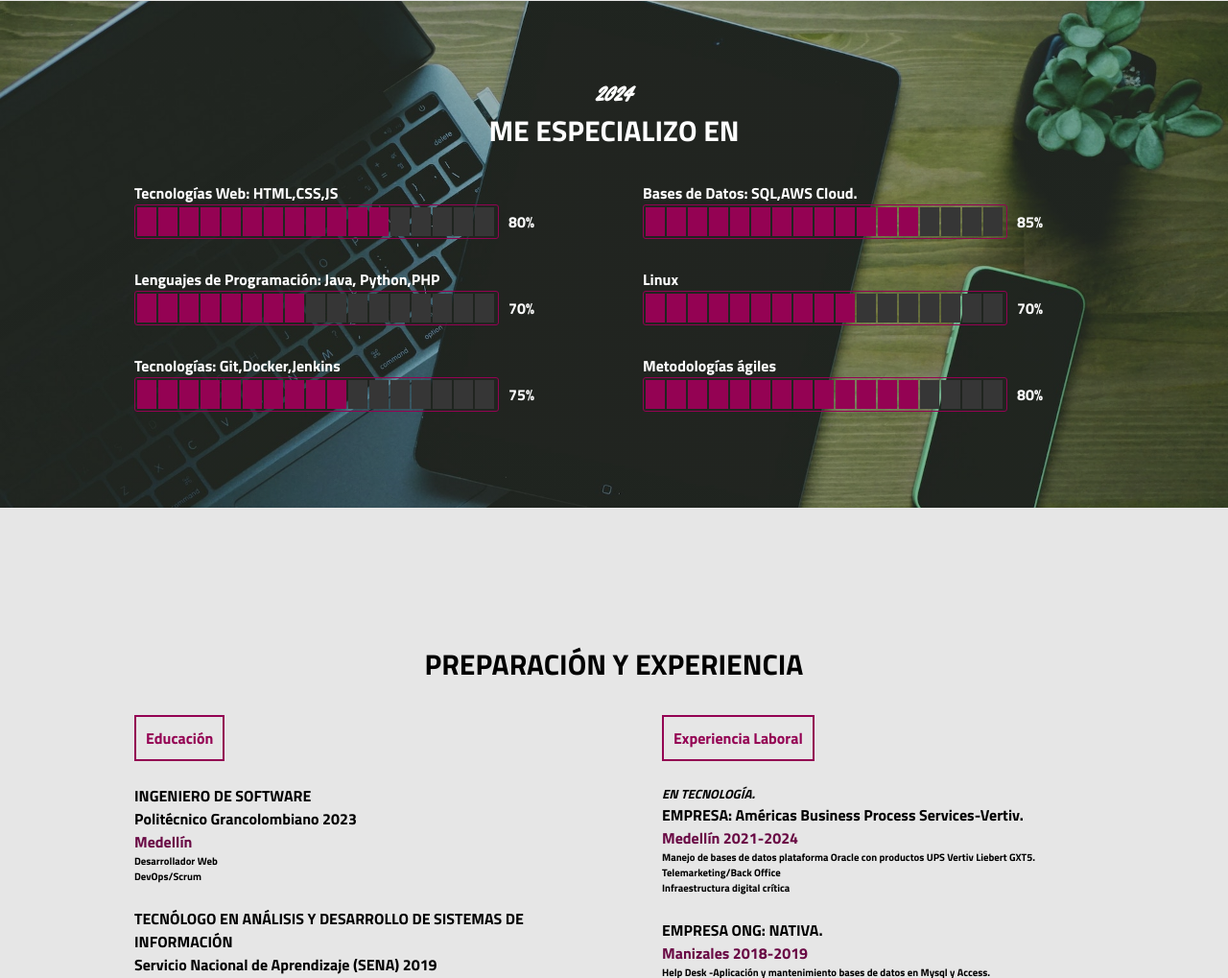
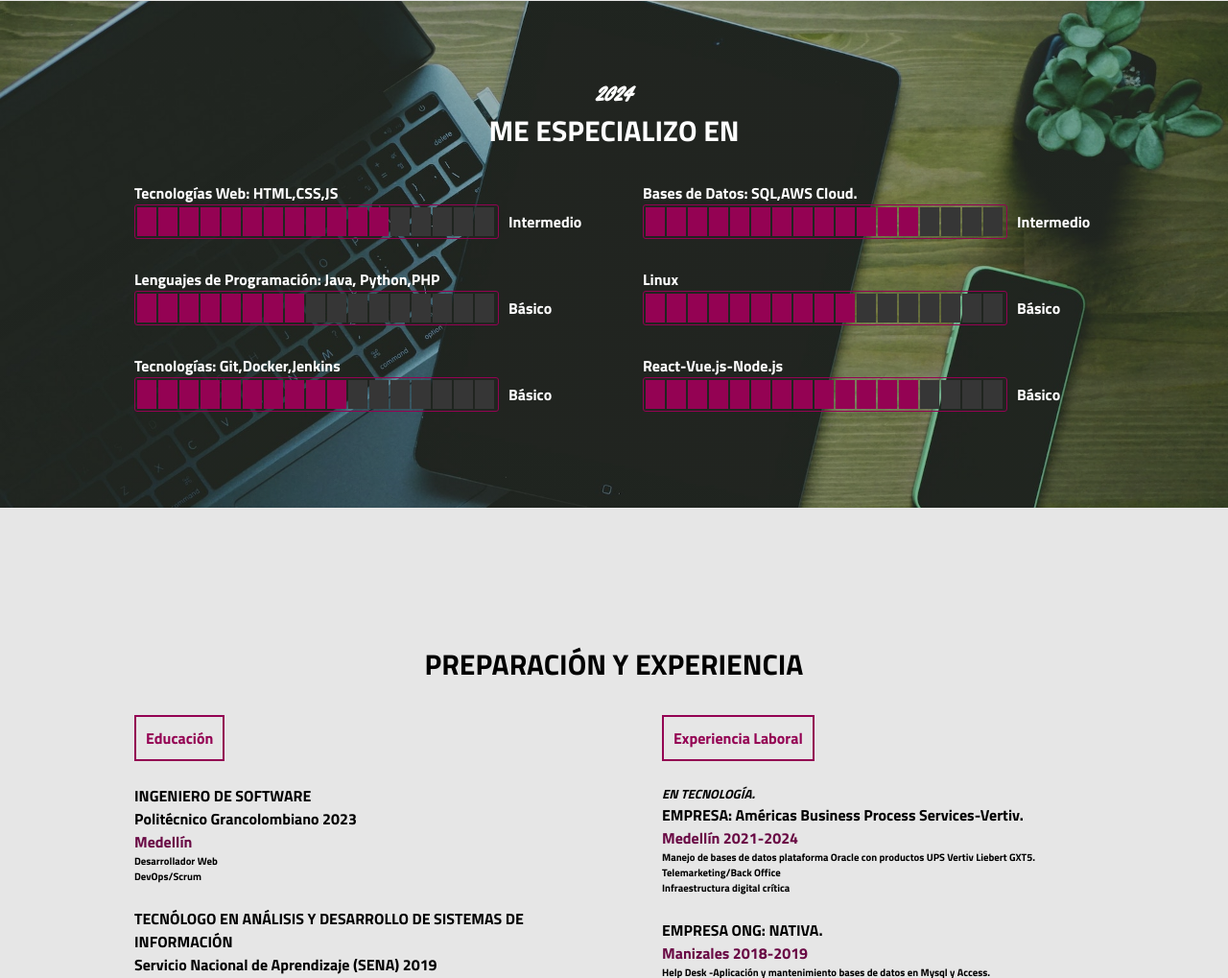
Before and after one commit to andresfelipeoq/2024-example-portfolio-Andres-Flp-, a plain HTML site: page index.html in a window 1280 px wide. Shown: the part 1093-2112 px from the top of the page at 96% size. Drawn offline with Linux system fonts and the light colour scheme.

Commit message:
Update index.html

```diff
--- a/index.html
+++ b/index.html
@@ -109,7 +109,7 @@
                             <!-- mediante javascript luego genereremos 17 barritas con clase e -->
 
                         </div>
-                        <span>80%</span>
+                        <span>Intermedio</span>
                     </div>
                 </div>
                 <div class="col">
@@ -119,7 +119,7 @@
                             <!-- mediante javascript luego genereremos 17 barritas con clase e -->
 
                         </div>
-                        <span>85%</span>
+                        <span>Intermedio</span>
                     </div>
                 </div>
             </div>
@@ -131,7 +131,7 @@
                             <!-- mediante javascript luego genereremos 17 barritas con clase e -->
 
                         </div>
-                        <span>70%</span>
+                        <span>Básico</span>
                     </div>
                 </div>
                 <div class="col">
@@ -141,7 +141,7 @@
                             <!-- mediante javascript luego genereremos 17 barritas con clase e -->
 
                         </div>
-                        <span>70%</span>
+                        <span>Básico</span>
                     </div>
                 </div>
             </div>
@@ -153,17 +153,17 @@
                             <!-- mediante javascript luego genereremos 17 barritas con clase e -->
 
                         </div>
-                        <span>75%</span>
+                        <span>Básico</span>
                     </div>
                 </div>
                 <div class="col">
-                    <span>Metodologías ágiles</span>
+                    <span>React-Vue.js-Node.js</span>
                     <div class="cont-barra">
                         <div class="barra" id="ilustrator">
                             <!-- mediante javascript luego genereremos 17 barras con clase e -->
 
                         </div>
-                        <span>80%</span>
+                        <span>Básico</span>
                     </div>
                 </div>
             </div>
```
